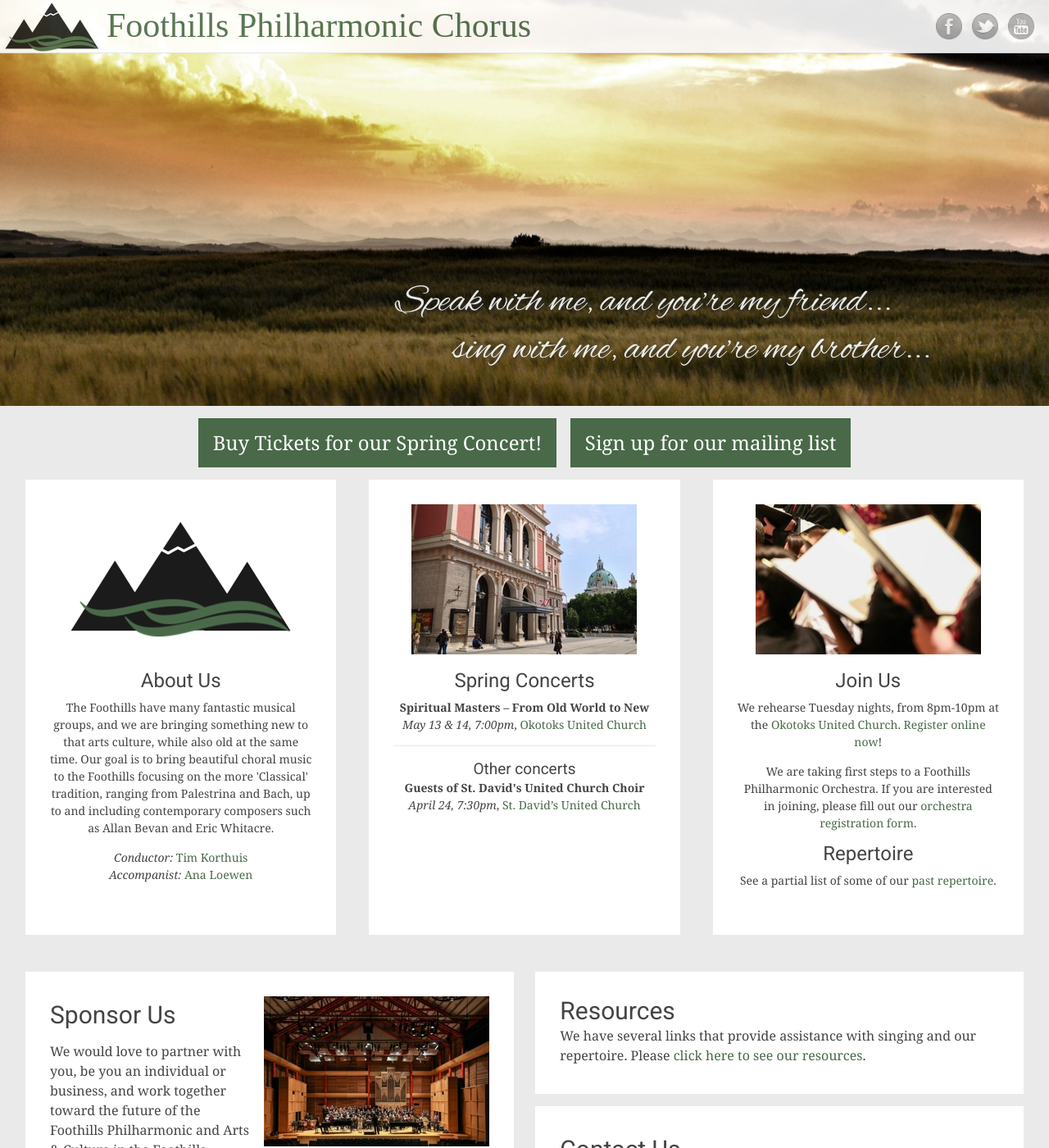
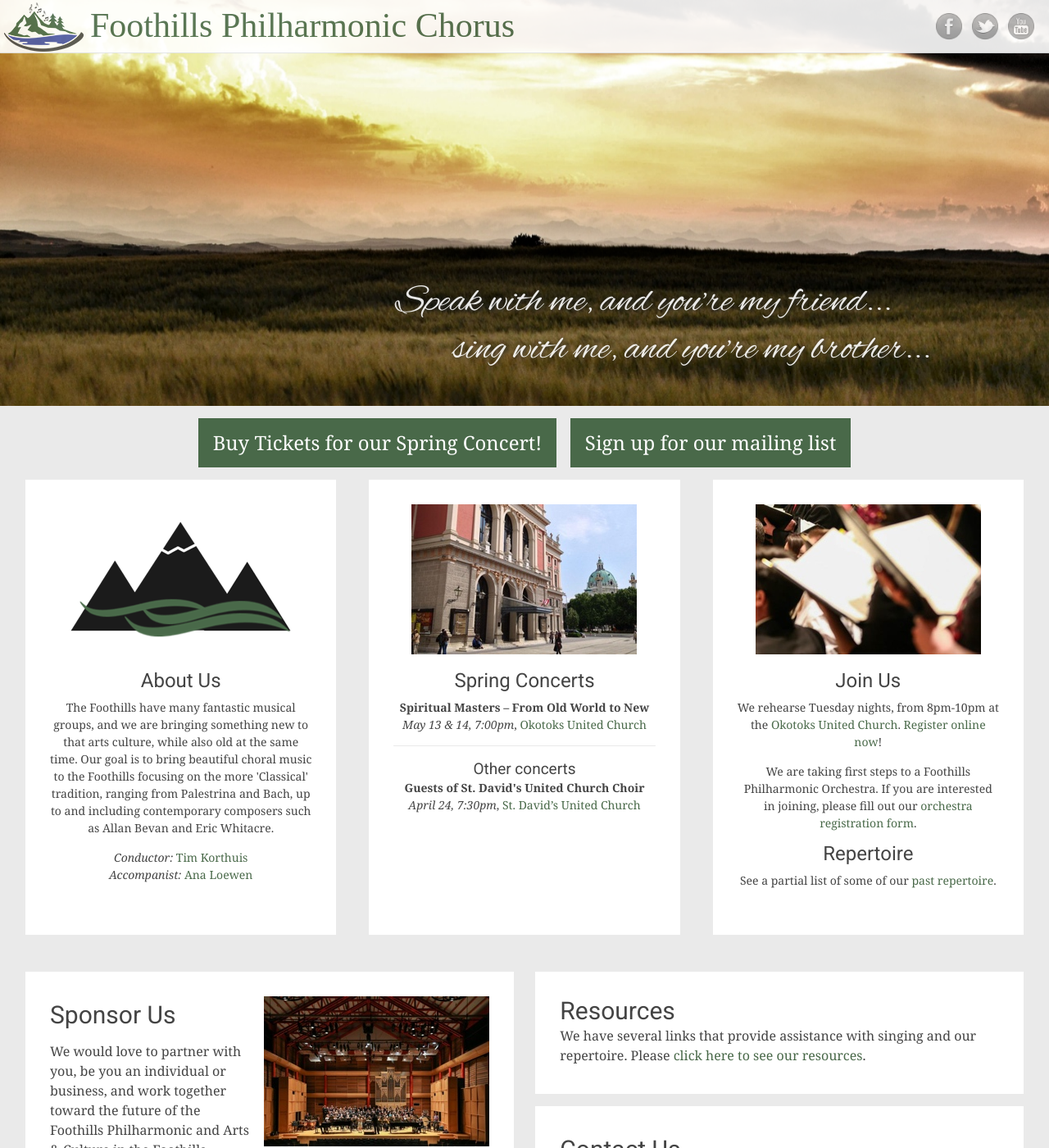
Before and after one commit to percyhanna/fps, a Jekyll site: the page built from index.html, in a window 1280 px wide and 1400 px high. Shown: the whole window at 82% size. Built offline with Jekyll 4.4.1, drawn with Linux system fonts in a browser that asks for light colours; some web fonts are replaced; Markdown is read by kramdown in place of the engine named in the settings.

Commit message:
Update logo in header

```diff
--- a/css/main.css
+++ b/css/main.css
@@ -536,7 +536,7 @@
   float: left;
   font-size: 42px;
   color: #444;
-  padding-left: 130px;
+  padding-left: 110px;
   background: url(/images/logo-mountains-header.png) 5px 3px no-repeat;
 }
 .site-title {
```
Also changed, not shown: images/logo-mountains-header.png.
